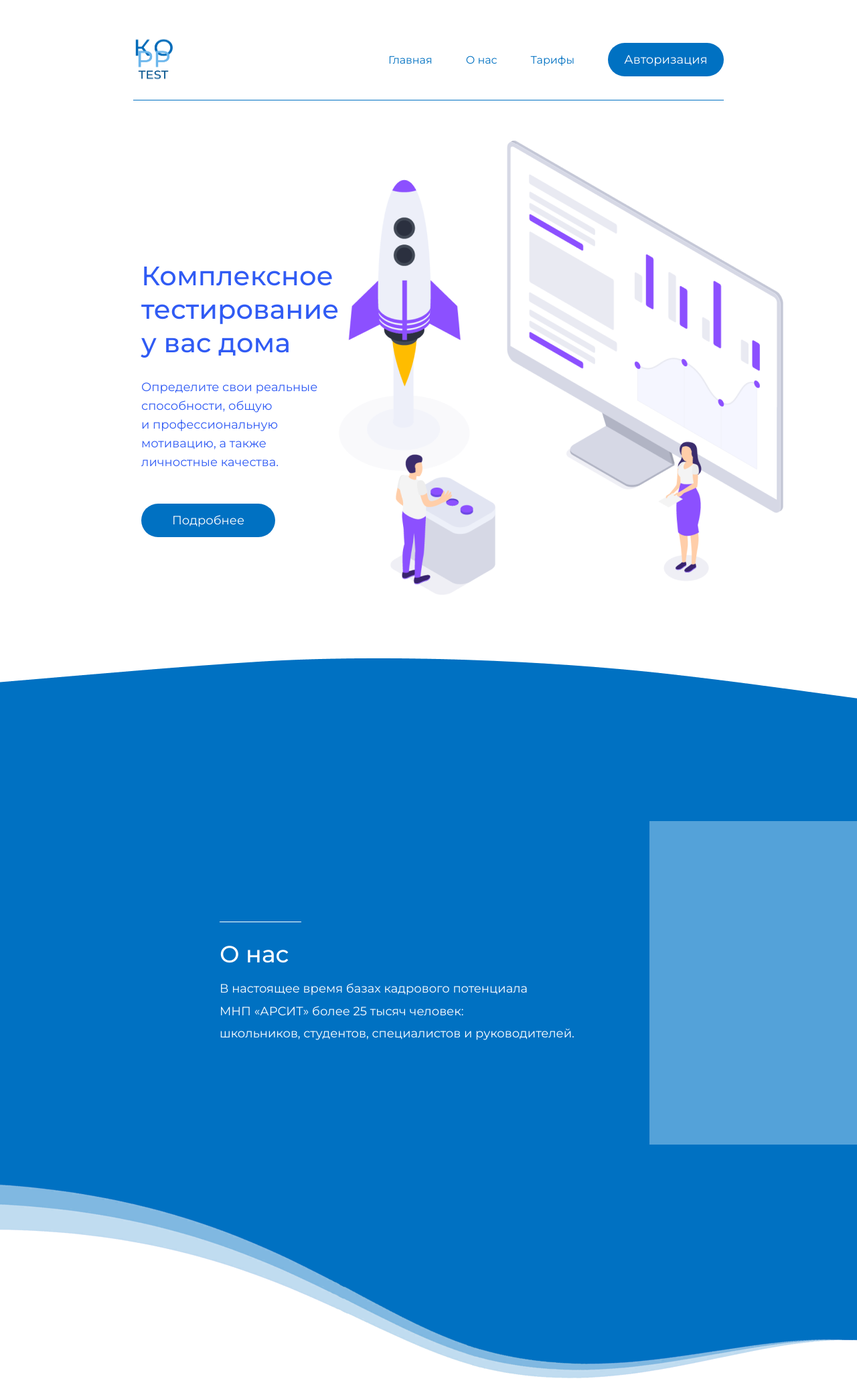
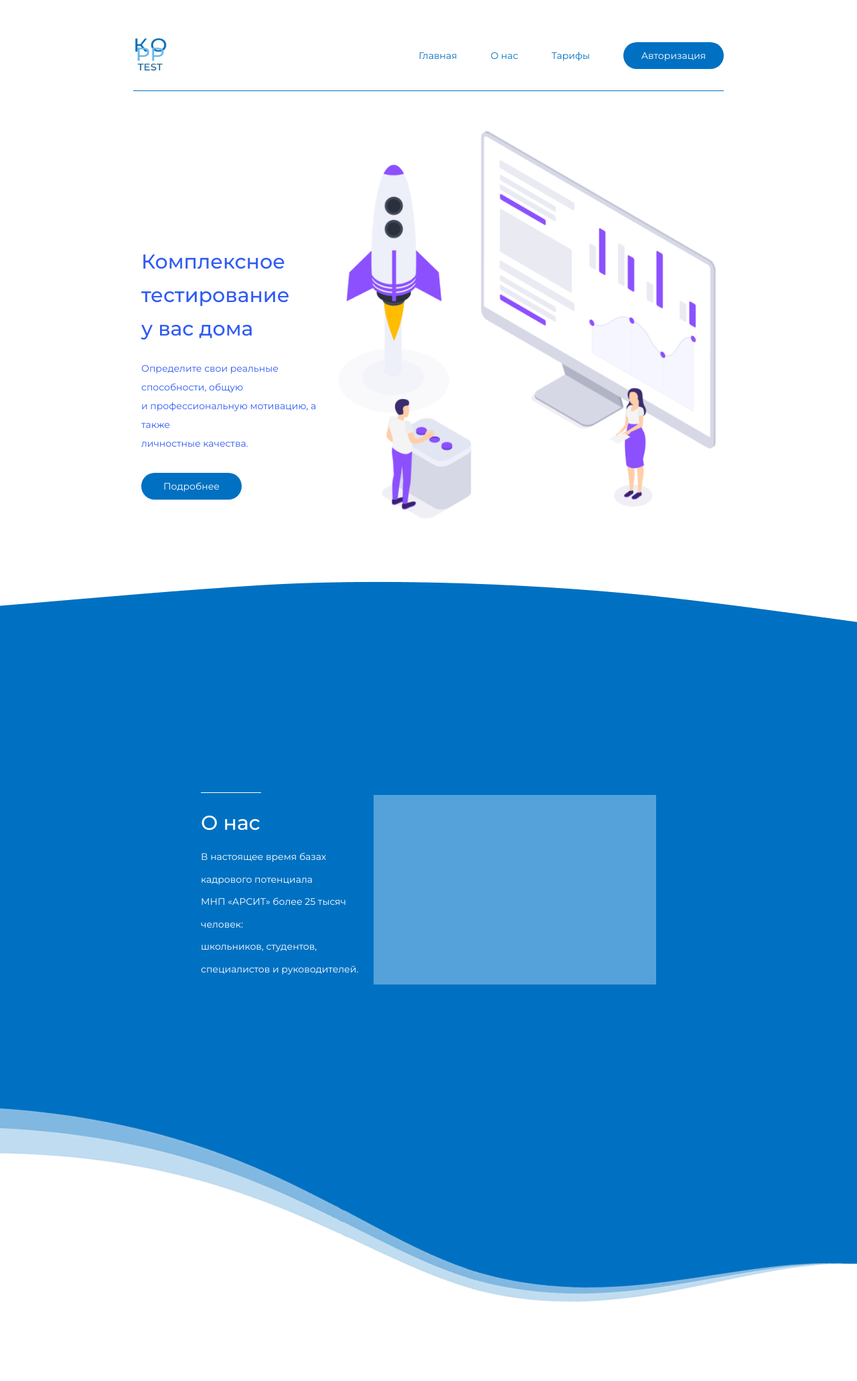
Before and after one commit to Kir1807/100-_uspeh, a Django app: page / in a window 1280 px wide; the page is wider, and only the part inside the window is pictured. Shown: the top 2062 px of that part at 67% size. Run offline with Django 4.2, Linux system fonts and the light colour scheme.

Commit message:
адаптив

```diff
--- a/samotoi/autorize/static/autorize/css/index.css
+++ b/samotoi/autorize/static/autorize/css/index.css
@@ -1,48 +1,5 @@
 body {
-    margin: 0;
-    font-family: 'Montserrat', sans-serif;
     height: 7650px;
-  }
-  ::-webkit-scrollbar {
-    display: none;
-  }
-
-  button {
-    padding: 0;
-    border: none;
-    font: inherit;
-    color: inherit;
-    background-color: transparent;
-    cursor: pointer;
-  }
-
-  h4{
-    color: #0071C2;
-    line-height: 30px;
-    font-weight: 500;
-  }
-
-  /*#0071C2;
-  #9339FA;*/
-
-  a:active,
-  a:hover,
-  a{
-    text-decoration: none;
-    color: rgb(255, 255, 255);
-  }
-
-  button{
-    height: 50px;
-    border-radius: 50px;
-    background-color: #0071C2;
-    color: #ffff;
-  }
-
-  h1{
-    font-size: 35px;
-    font-weight: 500;
-    color: #0071C2;
   }
 
 /* Шапка */
@@ -133,7 +90,6 @@ h3.headerLeft{
 
 /* Вторая страница*/
 .main2{
-  width: 1920px;
   height: 1220px;
   background-image: url("../fon/backg1.png");
   background-position: 26px 0px 0px 0px;
@@ -143,16 +99,13 @@ h3.headerLeft{
   display: flex;
   justify-content: space-between;
   padding: 334px 328px 0px 328px;
+  align-items: center;
   }
 
  .line{
       width: 122px;
       height: 65px;
       border-top: 1px solid #fff;
-    }
-
-.container3{
-      padding: 150px 0px 0px 0px;
     }
 
 .container3 h1{
@@ -197,9 +150,8 @@ h3.headerLeft{
       border: 1px solid #006bb947;
       border-top: 5px solid  #006bb947;
       border-radius: 18px;
-      padding: 75px 62px 75px 62px;
       margin-top: 140px;
-
+      padding: 50px 30px 45px 30px;
     }
 
 .card h3{
@@ -223,7 +175,11 @@ h3.headerLeft{
     border-top: 5px solid  #9339FA ;
 }
 
-.card:hover p, h3{
+.card:hover p{
+      color: #9339fa;
+    }
+
+.card:hover h3{
       color: #9339fa;
     }
 
@@ -235,7 +191,6 @@ h3.headerLeft{
 /* Четвертая страница*/
 
 .main4{
-  width: 1920px;
   height: 1220px;
   background-image: url("../fon/backg2.png");
   margin-top: 300px;
@@ -244,6 +199,7 @@ h3.headerLeft{
 .page4{
     display: flex;
     justify-content: space-between;
+    align-items: center;
     padding: 409px 350px 0px 328px;
   }
 
@@ -257,12 +213,12 @@ h3.headerLeft{
     color: #fff;
   }
 
-  .line1{
+  .line2{
     width: 108px;
     height: 0px;
     border: 1px solid #fff;
-    margin-left: 0px;
   }
+
 
   .container7{
     padding-top: 32px;
@@ -383,11 +339,11 @@ h3.headerLeft{
 
 
 .card4{
-    width: 300px;
-    height: 230px;
+  width: 300px;
+  height: 230px;
     border: 1px solid rgba(0, 107, 185, 0.28);
     border-radius: 18px;
-    padding: 75px 62px 75px 62px;
+    padding: 40px 30px 100px 30px;
     margin-top: 140px;
    }
 
@@ -426,7 +382,7 @@ h3.headerLeft{
 
 
 .container12{
-  margin-top: 200px;
+  margin-top: 150px;
 }
 .container12 p{
     color: #006BB9;
@@ -482,3 +438,116 @@ footer{
 html{
   scroll-behavior: smooth;
 }
+
+
+
+
+@media (max-width:1700px) {
+
+ /*Шапка*/
+
+ .img-0{
+   width: 51px;
+   height: 61px;
+ }
+
+ .headerRight{
+  display: flex;
+  align-items: center;
+ }
+
+ .headerRight a{
+   font-size: 14px;
+ }
+
+ .bt1, .bt2{
+   width: 150px;
+   height: 40px;
+   font-size: 14px;
+ }
+
+ /*Главная*/
+  .container1 h1 {
+    font-size: 30px;
+  }
+
+  .img-1{
+    width: 564px;
+    height: 578px;
+  }
+
+  .container1 p{
+    font-size: 14px;
+    margin-bottom: 30px;
+  }
+
+  /*О нас*/
+  .container3 h1 {
+    font-size: 30px;
+  }
+
+  .line {
+    width: 90px;
+}
+
+.container3 p{
+  font-size: 14px;
+}
+
+.img-2{
+  width: 422px;
+  height: 283px;
+}
+
+.page2 {
+  display: flex;
+  justify-content: space-between;
+  padding: 405px 300px 0px 300px;
+  align-items: center;
+}
+  /*Категории*/
+  .page3 h1{
+    font-size: 30px;
+  }
+
+  .card1, .card2, .card3 {
+    font-size: 15px;
+    padding: 40px 10px 25px 10px;
+  }
+  .card p{
+    font-size: 14px;
+  }
+
+  .iconx{
+    width: 25px;
+    height: 46px;
+  }
+
+
+  /*Что такое КОПП*/
+  .img-3{
+    width: 422px;
+    height: 283px;
+  }
+
+  .page4 h1{
+    font-size: 30px;
+  }
+
+  .page4 p{
+    font-size: 14px;
+  }
+
+  .bt3{
+    width: 150px;
+  }
+  /*Преимущества*/
+  /*Отзывы*/
+  /*Контакты*/
+  .img-4{
+    width: 778px;
+    height: 350px;
+  }
+
+  /*Подвал*/
+}
--- a/samotoi/autorize/templates/autorize/Home.html
+++ b/samotoi/autorize/templates/autorize/Home.html
@@ -8,11 +8,13 @@
     <link href="https://fonts.googleapis.com/css2?family=Montserrat:wght@400;500;600&display=swap" rel="stylesheet"/>
     <link href="{% static 'autorize/css/index.css'%}" rel="stylesheet" type="text/css"/>
     <link href="{% static 'autorize/css/standard.css'%}" rel="stylesheet" type="text/css"/>
+    <meta name="viewport" content="width=device-width">
     <title>KOPP</title>
   </head>
+
   <header>
     <div class="headerLeft">
-          <img width="61" height="75" src="{% static 'autorize/img/logo.png'%}"/>
+      <img width="61" height="75" src="{% static 'autorize/img/logo.png'%}" class="img-0"/>
     </div>
     <div class="headerRight">
     <ul>
@@ -32,8 +34,10 @@
         {% else %}
           <a href="/login"><button class="bt1">Авторизация</button></a>
         {% endif %}
+
     </div>
   </header>
+
 
   <body>
     <div class="wrapper">
@@ -45,10 +49,11 @@
             <button class="bt2">Подробнее</button>
           </div>
           <div class="container2">
-            <a href="#"><img width="664" height="678" src="{% static 'autorize/img/startup.png'%}"/></a>
+            <a href="#"><img width="664" height="678" src="{% static 'autorize/img/startup.png'%}" class="img-1"/></a>
             </div>
         </div>
         </div>
+
 
        <div class="main2">
         <div class='page2'>
@@ -59,7 +64,7 @@
               школьников, студентов, специалистов и руководителей.  </p>
           </div>
           <div class="container4">
-            <img width="622" height="483" src="{% static 'autorize/img/photo1.png'%}"/>
+            <img width="622" height="483" src="{% static 'autorize/img/photo1.png'%}" class="img-2"/>
             </div>
         </div>
         </div>
@@ -67,22 +72,22 @@
         <div class="main3">
         <div class='page3'>
             <div class='line1'></div>
-              <h1>Подберите категорию под себя</h1>
+              <h1>Наши тесты</h1>
             <div class="container5">
              <div class='card1 card'>
-              <img class='icon' src="{% static 'autorize/img/briefcase.svg'%}"/>
+              <img class='iconx' src="{% static 'autorize/img/briefcase.svg'%}" />
               <h3>Для обучающихся</h3>
               <p>Мы вынуждены отталкиваться от того, что новая модель организационной деятельности однозначно определяет каждого.</p>
              </div>
 
              <div class='card2 card'>
-              <img class='icon' src="{% static 'autorize/img/notepad.svg'%}"/>
+              <img class='iconx' src="{% static 'autorize/img/notepad.svg'%}"/>
               <h3>Для специалистов</h3>
               <p>Мы вынуждены отталкиваться от того, что новая модель организационной деятельности однозначно определяет каждого.</p>
              </div>
 
             <div class='card3 card'>
-              <img class='icon' src="{% static 'autorize/img/chart.svg'%}"/>
+              <img class='iconx' src="{% static 'autorize/img/chart.svg'%}"/>
               <h3>Для организации</h3>
               <p>Мы вынуждены отталкиваться от того, что новая модель организационной деятельности однозначно определяет каждого.</p>
              </div>
@@ -93,10 +98,10 @@
         <div class="main4">
           <div class='page4'>
             <div class="container6">
-               <img width="622" height="483" src="{% static 'autorize/img/photo1.png'%}"/>
+               <img width="622" height="483" src="{% static 'autorize/img/photo1.png'%}" class="img-3"/>
             </div>
             <div class="container7">
-              <div class='line1'></div>
+              <div class='line2'></div>
                 <h1>Что такое КООП? </h1>
                   <p>Опираясь на мировой и отечественный опыт в
                     области<br/> профориентологии, мы разработали и
@@ -172,13 +177,13 @@
             <div class="container13">
             <p>Связаться с нами</p>
             <div class='icon'>
-            <img src="{% static 'autorize/img/watshap.png'%}"/>
-            <img width="41" height="31" class="icon1" src="{% static 'autorize/img/email.png'%}"/>
-            <img src="{% static 'autorize/img/telegram.png'%}"/>
+            <img src="{% static 'autorize/img/watshap.png'%}" class="icon-2"/>
+            <img width="41" height="31" class="icon1" src="{% static 'autorize/img/email.png'%}" class="icon-2"/>
+            <img src="{% static 'autorize/img/telegram.png'%}" class="icon-2"/>
             </div>
             </div>
             <div class="container14">
-            <img src="{% static 'autorize/img/map.png'%}"/>
+            <img src="{% static 'autorize/img/map.png'%}" class="img-4"/>
             </div>
             </div>
           </div>
```
Lines whose indentation alone changed are shown as unchanged.
